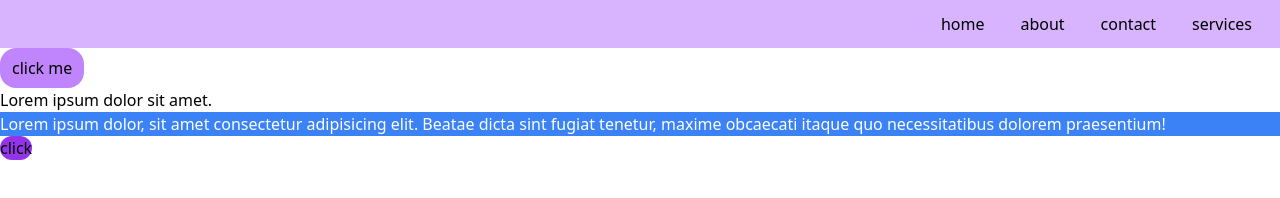
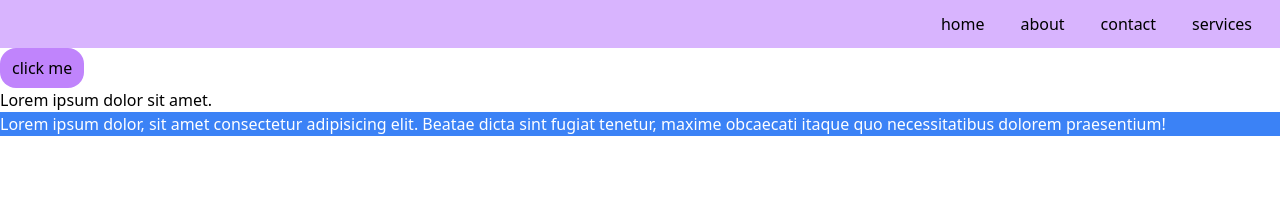
Before and after one commit to WajidMohammed9951/tailwind-fonts, a website: page index.html in a window 1280 px wide. Drawn offline with nearby package versions, Linux system fonts and the light colour scheme.

Commit message:
deleted umwanted files

```diff
--- a/index.html
+++ b/index.html
@@ -37,9 +37,7 @@
     <div class=" bg-blue-500 text-white ">
   Lorem ipsum dolor, sit amet consectetur adipisicing elit. Beatae dicta sint fugiat tenetur, maxime obcaecati itaque quo necessitatibus dolorem praesentium!
     </div>
-    <div>
-        <button class="bg-purple-600 rounded-3xl">click</button>
-    </div>
+
 </body>
 
 </html>
```
